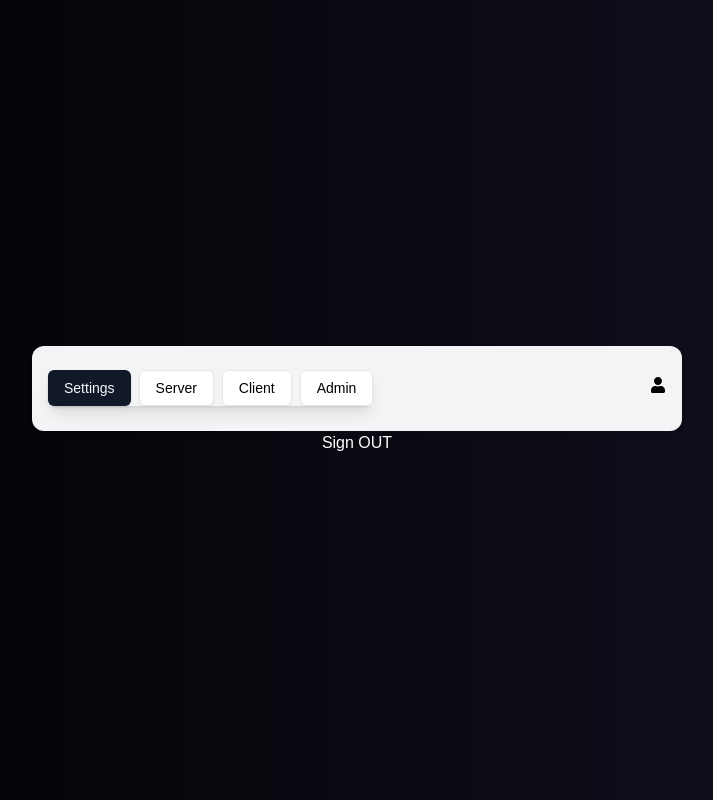
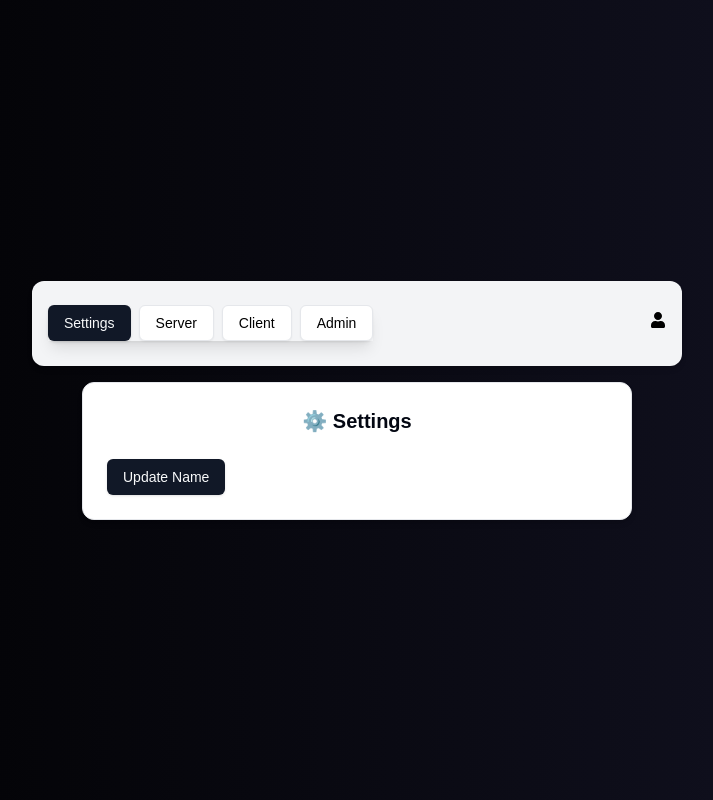
Before and after one commit to Mohdkumailabbas/Complete-Auth_next, a Next.js app: page /settings in a window 1280 px wide. Shown: the whole page, without its empty margins (283-996 px from the left). Built offline with nearby package versions, Linux system fonts and the light colour scheme; no server answers.

Commit message:
Modifying Settings P-1

```diff
--- a/next-auth.d.ts
+++ b/next-auth.d.ts
@@ -4,7 +4,7 @@
 export type ExtendedUser =DefaultSession["user"]&{// Create a new type called ExtendedUser, based on DefaultSession's user
     role:UserRole; //userrole =ADMIN||USER
     isTwoFactorEnabled:boolean;
-
+    isOAuth:boolean;
 }
 declare module "next-auth"{// is tells TypeScript to add (or augment) the types in the next-auth module. .
     interface Session{ //Changes the Session interface so that user in session.user now follows the ExtendedUser type, which includes role.
--- a/src/app/(protected)/settings/page.tsx
+++ b/src/app/(protected)/settings/page.tsx
@@ -1,12 +1,17 @@
 "use client"
-import { logout } from "@/app/auth/actions/logout";
+import { settings } from "@/app/auth/actions/settings";
+import { Button } from "@/components/ui/button";
+import { Card, CardContent, CardHeader } from "@/components/ui/card";
 import { useCurrentUser } from "@/hooks/use-current-user";
+import { useSession } from "next-auth/react";
+import { useTransition } from "react";
 import { BeatLoader } from "react-spinners";
 
 const SettingsPage = () => {
   const user = useCurrentUser();
+  const{update}=useSession()
+  const[isPending,startTransition]=useTransition()
   const { status } = user ? { status: 'authenticated' } : { status: 'unauthenticated' };
-
   if (status === 'loading') {
     return <div><BeatLoader /></div>;
   }
@@ -17,16 +22,27 @@
   }
 
   const onClick = () => {
-    logout();
+    startTransition(()=>{
+      settings({name:"kumailll"
+
+      }).then(()=>{
+        update()
+      });
+
+    })
   };
 
   return (
-    <div>
-      {/* {JSON.stringify(user)} */}
-      <form>
-        <button onClick={onClick} type="button">Sign OUT</button>
-      </form>
-    </div>
+    <Card className="w-[550px] mt-4 shadow-md">
+      <CardHeader>
+        <p className="text-xl font-semibold text-center ">
+        ⚙️ Settings
+        </p>
+      </CardHeader>
+      <CardContent>
+        <Button disabled={isPending} onClick={onClick}>Update Name</Button>
+      </CardContent>
+    </Card>
   );
 };
 
--- /dev/null
+++ b/src/app/auth/actions/settings.ts
@@ -0,0 +1,21 @@
+"use server"
+
+import { CurrentUser } from "@/lib/auth"
+import { SettingSchema } from "@/schemas"
+import { z } from "zod"
+import { getUserById } from "@/app/auth/data/user"
+import { db } from "@/lib/db"
+
+export const settings = async (values: z.infer<typeof SettingSchema>) => {
+    const user = await CurrentUser()
+    if (!user || !user.id)
+        return { error: "Access Restricted" }
+    const databaseUser = await getUserById(user.id)
+    await db.user.update({
+        where: { id: databaseUser?.id },
+        data: {
+            ...values,
+        }
+    })
+    return{success:"Settings Updated"}
+}
--- /dev/null
+++ b/src/app/auth/data/account.ts
@@ -0,0 +1,13 @@
+/* eslint-disable @typescript-eslint/no-unused-vars */
+import { db } from "@/lib/db"
+
+ export const getAccountByUserId= async(userId:string)=>{
+    try {
+        const account= await db.account.findFirst({
+            where:{id:userId}
+        })
+        return account
+    } catch {
+        return null
+    }
+}
--- a/src/auth.ts
+++ b/src/auth.ts
@@ -6,6 +6,8 @@
 import { getUserById } from "@/app/auth/data/user";
 import { UserRole } from "@prisma/client";
 import { getTwoFactorConfirmationByUserId } from "./app/auth/data/two-factor-confirmation";
+
+import { getAccountByUserId } from "./app/auth/data/account";
 
 export const { handlers, signIn, signOut, auth } = NextAuth({
   pages:{
@@ -58,13 +60,25 @@
     if(session.user){
       session.user.isTwoFactorEnabled=token.isTwoFactorEnabled as boolean
     }
+    //updating
+    if(session.user ){
+      session.user.name=token.name
+      session.user.email=token.email ?? ""
+      session.user.isOAuth=token.isOAuth as boolean
+    }
     return session
 
    },
     async jwt({token}){
-     if(!token.sub) return token;
+     if(!token.sub) return token;// If no user ID (sub), return the token as is.
      const existingUser=await getUserById(token.sub)
      if(!existingUser) return token
+     //fetching acc via id
+     const existingAccount= await getAccountByUserId(existingUser.id)
+     //added
+     token.isOAuth=!!existingAccount
+     token.name=existingUser.name
+     token.email=existingUser.email
      token.role=existingUser.role//feteched user through id now add role to token
      token.isTwoFactorEnabled=existingUser.isTwoFactorEnabled//
      return token
--- a/src/schemas/index.ts
+++ b/src/schemas/index.ts
@@ -32,3 +32,6 @@
         message: "Name is required and should be at least 2 characters long"
     })
 })
+export const SettingSchema =z.object({
+    name:z.optional(z.string())
+})
```
Also changed, not shown: 1 other file (tests, documents, lock files or other folders).
